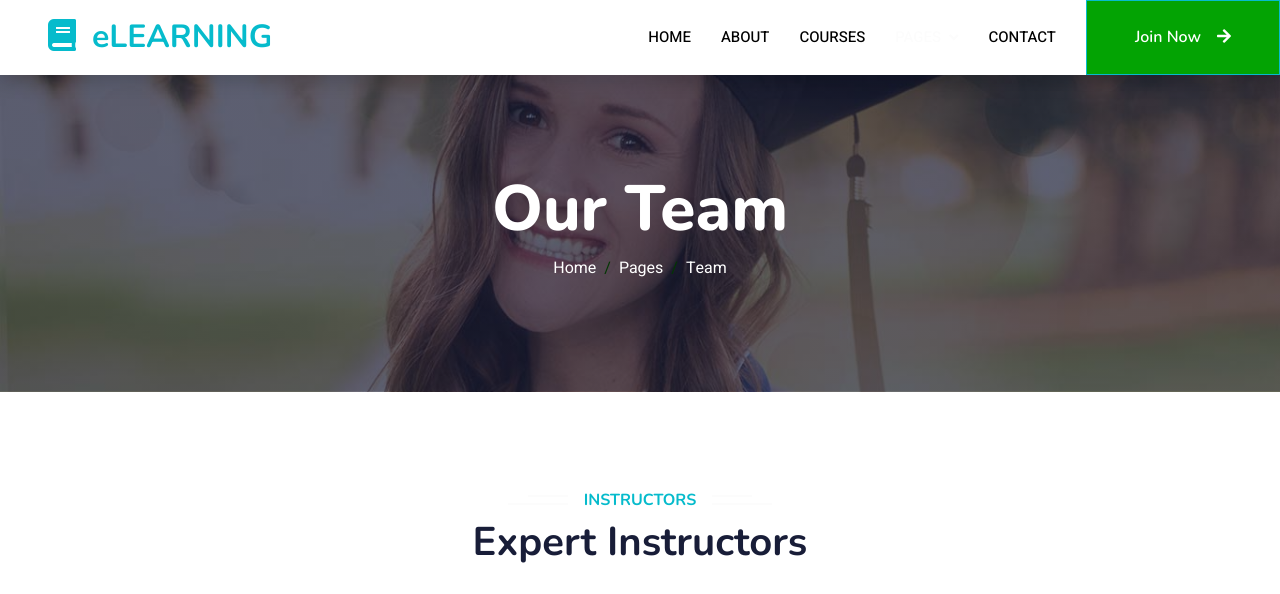
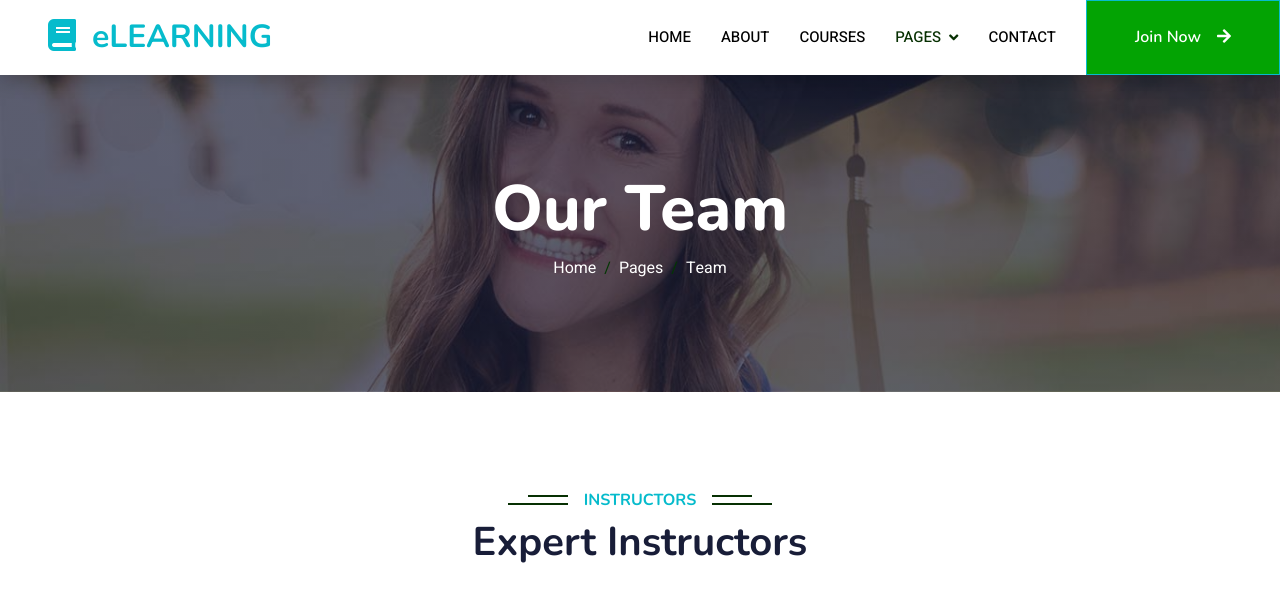
Before and after one commit to ORACLE-SHRINE/EDU, a PHP site: page /team.html in a window 1280 px wide. Shown: the top 594 px of the page. Run offline with PHP 8.4, Linux system fonts and the light colour scheme; some libraries are stand-ins or nearby versions.

Commit message:
bug et active

```diff
--- a/css/style.css
+++ b/css/style.css
@@ -1,6 +1,6 @@
 /********** Template CSS **********/
 :root {
-    --primary: #fcfcfc;
+    --primary: #073002;
     --light: #033803;
     --dark: #000000;
 
--- a/index.html
+++ b/index.html
@@ -230,7 +230,7 @@
             <span class="navbar-toggler-icon"></span>
         </button>
         <div class="collapse navbar-collapse" id="navbarCollapse">
-            <div class="navbar-nav ms-auto p-4 p-lg-0">
+            <div class="navbar-nav ms-auto p-4 p-lg-0 nunito">
                 <a href="index.html" class="nav-item nav-link active">Home</a>
                 <a href="#" class="nav-item nav-link">About</a>
                 <a href="#" class="nav-item nav-link">Programs</a>
```
